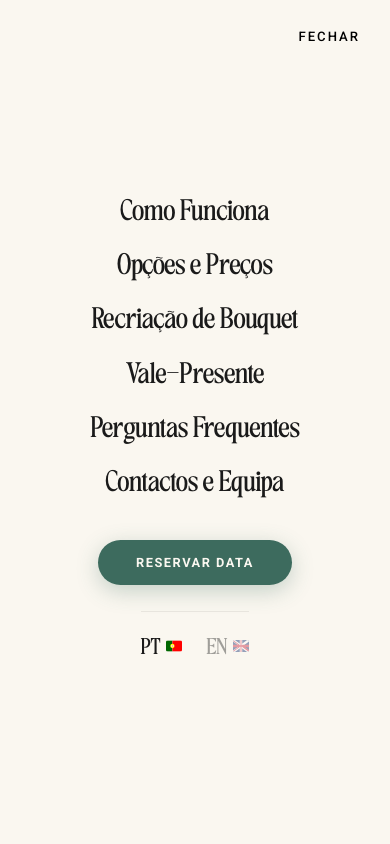
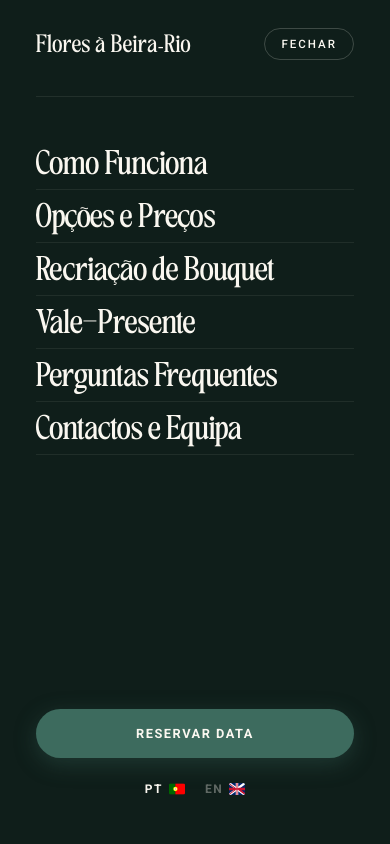
Before and after one commit to floresabeirario/fbr-website, a Next.js app: page /termos-e-condicoes in a window 390 px wide. Both pictures are taken after a click on the button "MENU". Shown: the top 844 px of the page. Built offline with nearby package versions, Linux system fonts and the light colour scheme.

Commit message:
Update layout.js

```diff
--- a/app/layout.js
+++ b/app/layout.js
@@ -322,9 +322,10 @@ export default function RootLayout({ children }) {
                 </a>
               </div>
 
-              {/* ── Botão MENU mobile ── */}
+              {/* ── Botão MENU mobile — margin-left:auto garante sempre à direita ── */}
               <button className="mobile-only nav-mobile-btn" onClick={() => setIsOpen(true)} style={{
-                color: shouldShowScrolled ? "#1a1a1a" : "#fff"
+                color: shouldShowScrolled ? "#1a1a1a" : "#fff",
+                marginLeft: "auto"
               }}>
                 MENU
               </button>
@@ -337,62 +338,113 @@ export default function RootLayout({ children }) {
         <AnimatePresence>
           {isOpen && (
             <motion.div
-              initial={{ opacity: 0 }} animate={{ opacity: 1 }} exit={{ opacity: 0 }}
-              transition={{ duration: 0.25 }}
+              initial={{ x: "100%" }}
+              animate={{ x: 0 }}
+              exit={{ x: "100%" }}
+              transition={{ duration: 0.4, ease: [0.32, 0.72, 0, 1] }}
               style={{
                 position: "fixed", inset: 0,
-                backgroundColor: "#FAF7F0", zIndex: 200,
-                display: "flex", flexDirection: "column",
-                alignItems: "center", justifyContent: "center"
+                backgroundColor: "#0F1E1A",
+                zIndex: 200,
+                display: "flex",
+                flexDirection: "column",
+                padding: "0 36px",
+                overflowY: "auto"
               }}
             >
+              {/* ── Topo: logo + fechar ── */}
+              <div style={{
+                display: "flex", justifyContent: "space-between",
+                alignItems: "center", paddingTop: "28px", paddingBottom: "36px"
+              }}>
+                <span style={{
+                  fontFamily: "'TAN-MEMORIES', serif",
+                  fontSize: "1.1rem", color: "#FAF7F0",
+                  letterSpacing: "0.5px"
+                }}>
+                  Flores à Beira&#8209;Rio
+                </span>
                 <button onClick={() => setIsOpen(false)} style={{
-                position: "absolute", top: "28px", right: "24px",
-                background: "none", border: "none",
-                fontSize: "0.82rem", fontWeight: "500",
+                  background: "none", border: "1px solid rgba(250,247,240,0.2)",
+                  borderRadius: "100px", color: "#FAF7F0",
+                  fontSize: "0.72rem", fontWeight: "500",
                   letterSpacing: "2px", cursor: "pointer",
-                fontFamily: "'Roboto', sans-serif"
+                  fontFamily: "'Roboto', sans-serif",
+                  padding: "8px 16px"
                 }}>
                   FECHAR
                 </button>
+              </div>
 
-              {mobileMenu.map(item => (
-                <a key={item.name} href={item.href}
+              {/* ── Linha divisória ── */}
+              <div style={{ height: "1px", background: "rgba(250,247,240,0.08)", marginBottom: "40px" }}/>
+
+              {/* ── Links principais ── */}
+              <nav style={{ flex: 1 }}>
+                {mobileMenu.map((item, i) => (
+                  <motion.a
+                    key={item.name}
+                    href={item.href}
                     onClick={() => setIsOpen(false)}
-                  className="nav-link"
+                    initial={{ opacity: 0, x: 24 }}
+                    animate={{ opacity: 1, x: 0 }}
+                    transition={{ delay: 0.1 + i * 0.055, duration: 0.35, ease: [0.25, 0.1, 0.25, 1] }}
                     style={{
-                    color: "#1a1a1a", fontSize: "clamp(1.3rem,4.5vw,1.8rem)",
-                    margin: "11px 0", fontFamily: "'TAN-MEMORIES', serif"
-                  }}>
+                      display: "block",
+                      color: "#FAF7F0",
+                      textDecoration: "none",
+                      fontSize: "clamp(1.5rem, 6vw, 2rem)",
+                      fontFamily: "'TAN-MEMORIES', serif",
+                      lineHeight: 1,
+                      padding: "14px 0",
+                      borderBottom: "1px solid rgba(250,247,240,0.07)",
+                    }}
+                    onMouseEnter={e => e.currentTarget.style.color = "#8BA888"}
+                    onMouseLeave={e => e.currentTarget.style.color = "#FAF7F0"}
+                  >
                     {item.name}
-                </a>
+                  </motion.a>
                 ))}
+              </nav>
 
+              {/* ── Rodapé do menu: CTA + PT/EN ── */}
+              <div style={{ paddingTop: "36px", paddingBottom: "48px" }}>
                 <a href={FORM_URL} target="_blank" rel="noopener noreferrer"
                   onClick={() => setIsOpen(false)}
                   style={{
-                  display: "inline-block", marginTop: "30px",
+                    display: "block", textAlign: "center",
                     backgroundColor: "#3D6B5E", color: "#FAF7F0",
-                  padding: "15px 38px", borderRadius: "100px",
+                    padding: "17px 38px", borderRadius: "100px",
                     textDecoration: "none", fontWeight: "600",
                     fontSize: "0.8rem", letterSpacing: "1.5px",
                     textTransform: "uppercase", fontFamily: "Roboto, sans-serif",
-                  boxShadow: "0 6px 22px rgba(61,107,94,0.28)"
+                    boxShadow: "0 6px 22px rgba(61,107,94,0.35)",
+                    marginBottom: "24px"
                   }}
                 >
                   Reservar Data
                 </a>
 
-              <div style={{
-                display: "flex", gap: "24px", marginTop: "26px",
-                borderTop: "1px solid rgba(26,26,26,0.08)", paddingTop: "22px"
+                <div style={{ display: "flex", gap: "20px", justifyContent: "center" }}>
+                  <a href="/pt" style={{
+                    color: "#FAF7F0", fontSize: "0.75rem", fontFamily: "Roboto, sans-serif",
+                    fontWeight: "600", letterSpacing: "1.5px", textTransform: "uppercase",
+                    display: "flex", alignItems: "center", textDecoration: "none"
                   }}>
-                <a href="/pt" style={{ color: "#1a1a1a", fontSize: "1rem", fontFamily: "'TAN-MEMORIES', serif", display: "flex", alignItems: "center", textDecoration: "none" }}>
                     PT <FlagPT/>
                   </a>
-                <a href="/en" style={{ color: "#1a1a1a", fontSize: "1rem", fontFamily: "'TAN-MEMORIES', serif", display: "flex", alignItems: "center", textDecoration: "none", opacity: 0.4 }}>
+                  <a href="/en" style={{
+                    color: "rgba(250,247,240,0.35)", fontSize: "0.75rem", fontFamily: "Roboto, sans-serif",
+                    fontWeight: "600", letterSpacing: "1.5px", textTransform: "uppercase",
+                    display: "flex", alignItems: "center", textDecoration: "none",
+                    transition: "color 0.25s"
+                  }}
+                    onMouseEnter={e => e.currentTarget.style.color = "#FAF7F0"}
+                    onMouseLeave={e => e.currentTarget.style.color = "rgba(250,247,240,0.35)"}
+                  >
                     EN <FlagEN/>
                   </a>
+                </div>
               </div>
             </motion.div>
           )}
```
Lines whose indentation alone changed are shown as unchanged.
